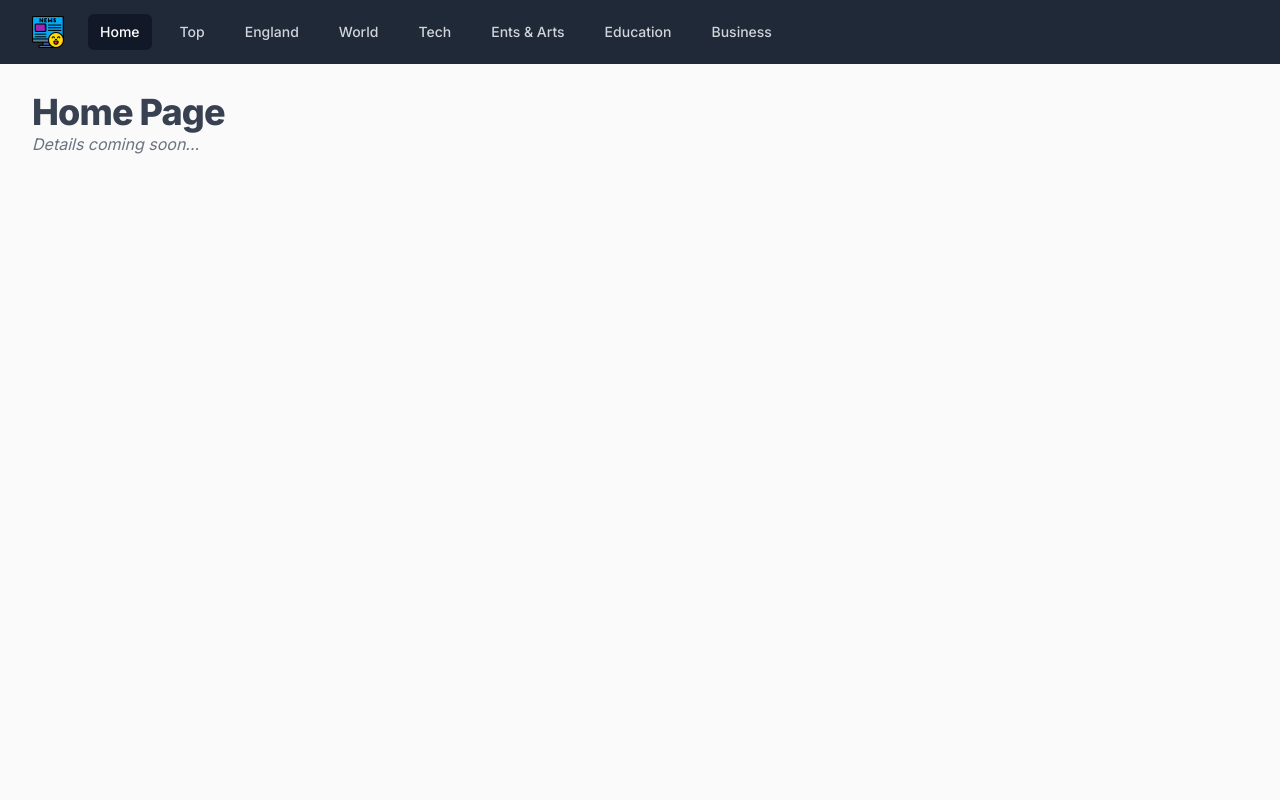
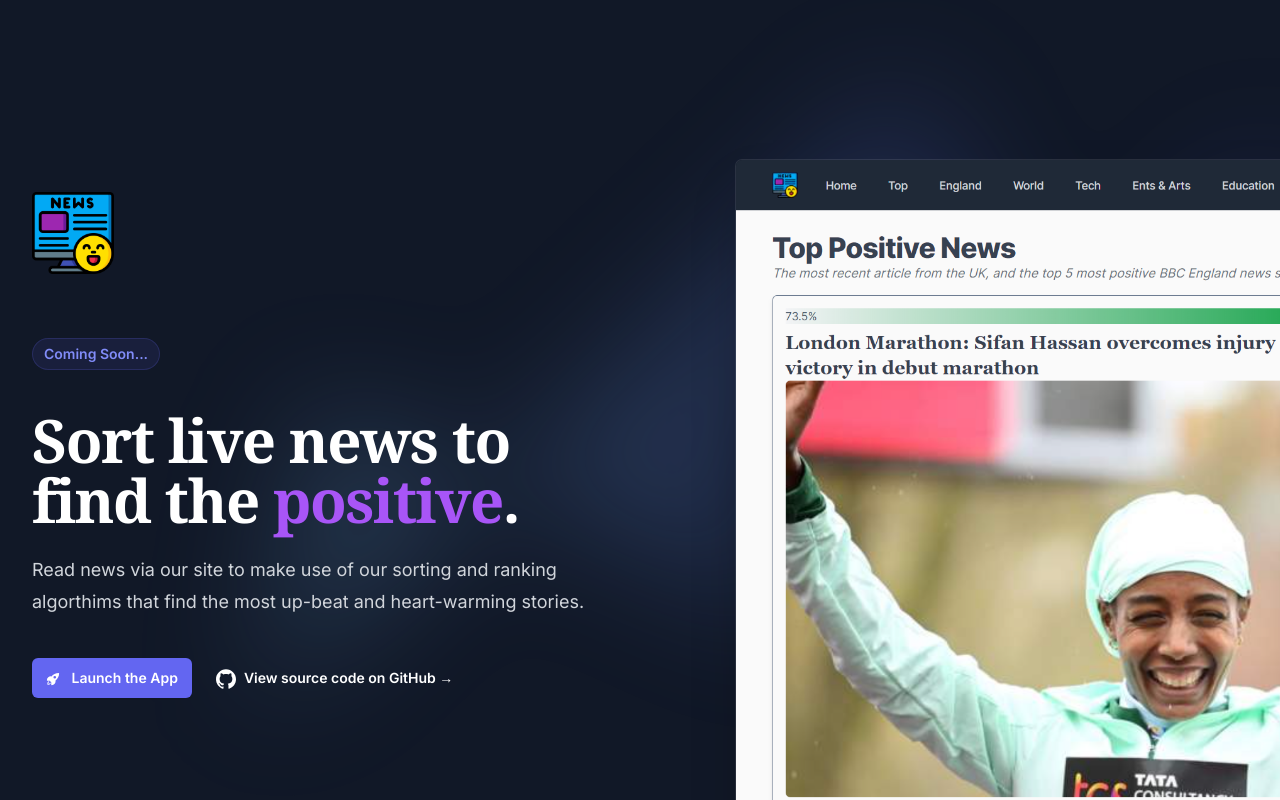
Before and after one commit to tj2904/positive-press, a Next.js app: page / in a window 1280 px wide. Shown: the top 800 px of the page. Built offline with nearby package versions, Linux system fonts and the light colour scheme.

Commit message:
add landing page

```diff
--- a/app/layout.tsx
+++ b/app/layout.tsx
@@ -1,5 +1,4 @@
 import "../styles/globals.css";
-import Header from "./components/Header";
 import { Inter } from '@next/font/google'
 import { AnalyticsWrapper } from './components/analytics';
 
@@ -14,13 +13,9 @@ export default function RootLayout({
     <html lang="en" className={inter.className}>
       <head />
       <body className="bg-neutral-50">
-        <Header />
-        <div className="container mx-auto max-w-8xl px-4 sm:px-6 lg:px-8 mt-7">
-          {/* <div className="mt-16 text-transparent text-6xl bg-clip-text bg-gradient-to-r from-blue-700 to-teal-300 text-center font-serif font-extrabold">
-            Positive Press
-          </div> */}
+
           {children}
-        </div>
+
         <AnalyticsWrapper />
       </body>
     </html>
--- /dev/null
+++ b/app/news/layout.tsx
@@ -0,0 +1,17 @@
+import Header from "../components/Header"
+import { Inter } from "@next/font/google"
+
+export default function NewsLayout({
+  children,
+}: {
+  children: React.ReactNode
+}) {
+  return (
+    <div>
+      <Header />
+      <div className="container mx-auto max-w-8xl px-4 sm:px-6 lg:px-8 mt-7">
+        {children}
+      </div>
+    </div>
+  )
+}
--- a/app/page.tsx
+++ b/app/page.tsx
@@ -1,12 +1,85 @@
-function Home() {
+"use client"
+import { HiChevronRight } from "react-icons/hi"
+import { HiRocketLaunch } from "react-icons/hi2"
+import screenshot from "../public/screenshot-trial-page.png"
+import logo from "../public/logo-512x512.png"
+import Image from "next/image"
+import { SiGithub } from "react-icons/si"
+import Modal from "../components/modal"
+import { useState } from "react"
+
+export default function Home() {
+  const [modal, setModal] = useState(false)
+  const Toggle = () => setModal(!modal)
 
   return (
-    <>
-      <h1 className="text-3xl font-extrabold tracking-tight text-gray-700 sm:text-4xl"
-      >Home Page</h1>
-      <p className="italic text-gray-500 mt-0 mb-4">Details coming soon...</p>
-    </>
+    <div className="relative isolate overflow-hidden bg-gray-900">
+      <div
+        className="absolute left-[calc(50%-4rem)] top-10 -z-10 transform-gpu blur-3xl sm:left-[calc(50%-18rem)] lg:left-48 lg:top-[calc(50%-30rem)] xl:left-[calc(50%-24rem)]"
+        aria-hidden="true"
+      >
+        <div
+          className="aspect-[1108/632] w-[69.25rem] bg-gradient-to-r from-[#80caff] to-[#4f46e5] opacity-20"
+          style={{
+            clipPath:
+              "polygon(73.6% 51.7%, 91.7% 11.8%, 100% 46.4%, 97.4% 82.2%, 92.5% 84.9%, 75.7% 64%, 55.3% 47.5%, 46.5% 49.4%, 45% 62.9%, 50.3% 87.2%, 21.3% 64.1%, 0.1% 100%, 5.4% 51.1%, 21.4% 63.9%, 58.9% 0.2%, 73.6% 51.7%)",
+          }}
+        />
+      </div>
+      <div className="mx-auto max-w-7xl px-6 pb-24 pt-10 sm:pb-32 lg:flex lg:px-8 lg:py-40">
+        <div className="mx-auto max-w-2xl flex-shrink-0 lg:mx-0 lg:max-w-xl lg:pt-8">
+          <Image className="h-18" src={logo} alt="Positive Press" width="82" />
+          <div className="mt-24 sm:mt-32 lg:mt-16">
+            <div className="inline-flex space-x-6">
+              <span className="rounded-full bg-indigo-500/10 px-3 py-1 text-sm font-semibold leading-6 text-indigo-400 ring-1 ring-inset ring-indigo-500/20">
+                Coming Soon...
+              </span>
+              {/*  <span className="inline-flex items-center space-x-2 text-sm font-medium leading-6 text-gray-300">
+                <span>Just shipped v1.0</span>
+                <HiChevronRight
+                  className="h-5 w-5 text-gray-500"
+                  aria-hidden="true"
+                />
+              </span> */}
+            </div>
+          </div>
+          <h1 className="mt-10 text-4xl font-serif font-bold tracking-tight text-white sm:text-6xl">
+            Sort live news to find the{" "}
+            <span className="text-purple-500">positive</span>.
+          </h1>
+          <p className="mt-6 text-lg leading-8 text-gray-300">
+            Read news via our site to make use of our sorting and ranking
+            algorthims that find the most up-beat and heart-warming stories.
+          </p>
+          <div className="mt-10 flex items-center gap-x-6">
+            <button
+              onClick={() => Toggle()}
+              className="rounded-md bg-indigo-500 px-3.5 py-2.5 text-sm font-semibold text-white shadow-sm hover:bg-indigo-400 focus-visible:outline focus-visible:outline-2 focus-visible:outline-offset-2 focus-visible:outline-indigo-400"
+            >
+              <HiRocketLaunch className="inline mr-2" /> Launch the App
+            </button>
+            <a
+              href="https://github.com/tj2904/positive-press"
+              className="text-sm font-semibold leading-6 text-white"
+            >
+              <SiGithub className="text-white text-xl mr-2 leading-6 inline" />
+              View source code on GitHub <span aria-hidden="true">→</span>
+            </a>
+          </div>
+        </div>
+        <Modal show={modal} close={Toggle} />
+        <div className="mx-auto mt-16 flex max-w-2xl sm:mt-24 lg:ml-10 lg:mr-0 lg:mt-0 lg:max-w-none lg:flex-none xl:ml-32">
+          <div className="max-w-3xl flex-none sm:max-w-5xl lg:max-w-none">
+            <Image
+              src={screenshot}
+              alt="App screenshot"
+              width={2432}
+              height={1442}
+              className="w-[76rem] rounded-md bg-white/5 shadow-2xl ring-1 ring-white/10"
+            />
+          </div>
+        </div>
+      </div>
+    </div>
   )
 }
-
-export default Home
--- a/package.json
+++ b/package.json
@@ -10,6 +10,7 @@
   },
   "dependencies": {
     "@headlessui/react": "^1.7.14",
+    "@heroicons/react": "^2.0.17",
     "@next/font": "13.1.1",
     "@types/node": "18.11.18",
     "@types/react": "18.0.26",
--- a/pages/index.tsx
+++ /dev/null
@@ -1,85 +0,0 @@
-import { HiChevronRight } from "react-icons/hi";
-import {HiRocketLaunch} from "react-icons/hi2"
-import screenshot from "../public/screenshot-trial-page.png";
-import logo from "../public/logo-512x512.png";
-import Image from "next/image";
-import { SiGithub } from "react-icons/si";
-import Modal from "../components/modal";
-import { useState } from "react";
-
-export default function Home() {
-  const [modal, setModal] = useState(false);
-  const Toggle = () => setModal(!modal);
-
-  return (
-    <div className="relative isolate overflow-hidden bg-gray-900">
-      <div
-        className="absolute left-[calc(50%-4rem)] top-10 -z-10 transform-gpu blur-3xl sm:left-[calc(50%-18rem)] lg:left-48 lg:top-[calc(50%-30rem)] xl:left-[calc(50%-24rem)]"
-        aria-hidden="true"
-      >
-        <div
-          className="aspect-[1108/632] w-[69.25rem] bg-gradient-to-r from-[#80caff] to-[#4f46e5] opacity-20"
-          style={{
-            clipPath:
-              "polygon(73.6% 51.7%, 91.7% 11.8%, 100% 46.4%, 97.4% 82.2%, 92.5% 84.9%, 75.7% 64%, 55.3% 47.5%, 46.5% 49.4%, 45% 62.9%, 50.3% 87.2%, 21.3% 64.1%, 0.1% 100%, 5.4% 51.1%, 21.4% 63.9%, 58.9% 0.2%, 73.6% 51.7%)",
-          }}
-        />
-      </div>
-      <div className="mx-auto max-w-7xl px-6 pb-24 pt-10 sm:pb-32 lg:flex lg:px-8 lg:py-40">
-        <div className="mx-auto max-w-2xl flex-shrink-0 lg:mx-0 lg:max-w-xl lg:pt-8">
-          <Image className="h-18" src={logo} alt="Positive Press" width="82" />
-          <div className="mt-24 sm:mt-32 lg:mt-16">
-            <div className="inline-flex space-x-6">
-              <span className="rounded-full bg-indigo-500/10 px-3 py-1 text-sm font-semibold leading-6 text-indigo-400 ring-1 ring-inset ring-indigo-500/20">
-                Coming Soon...
-              </span>
-              {/*  <span className="inline-flex items-center space-x-2 text-sm font-medium leading-6 text-gray-300">
-                <span>Just shipped v1.0</span>
-                <HiChevronRight
-                  className="h-5 w-5 text-gray-500"
-                  aria-hidden="true"
-                />
-              </span> */}
-            </div>
-          </div>
-          <h1 className="mt-10 text-4xl font-serif font-bold tracking-tight text-white sm:text-6xl">
-            Sort live news to find the{" "}
-            <span className="text-purple-500">positive</span>.
-          </h1>
-          <p className="mt-6 text-lg leading-8 text-gray-300">
-            Read news via our site to make use of our sorting and ranking
-            algorthims that find the most up-beat and heart-warming stories.
-          </p>
-          <div className="mt-10 flex items-center gap-x-6">
-            <button
-              onClick={() => Toggle()}
-              className="rounded-md bg-indigo-500 px-3.5 py-2.5 text-sm font-semibold text-white shadow-sm hover:bg-indigo-400 focus-visible:outline focus-visible:outline-2 focus-visible:outline-offset-2 focus-visible:outline-indigo-400"
-            >
-              <HiRocketLaunch className="inline mr-2" /> Launch
-              the App
-            </button>
-            <a
-              href="https://github.com/tj2904/positive-press"
-              className="text-sm font-semibold leading-6 text-white"
-            >
-              <SiGithub className="text-white text-xl  leading-6 inline" />
-              View source code on GitHub <span aria-hidden="true">→</span>
-            </a>
-          </div>
-        </div>
-        <Modal show={modal} close={Toggle} />
-        <div className="mx-auto mt-16 flex max-w-2xl sm:mt-24 lg:ml-10 lg:mr-0 lg:mt-0 lg:max-w-none lg:flex-none xl:ml-32">
-          <div className="max-w-3xl flex-none sm:max-w-5xl lg:max-w-none">
-            <Image
-              src={screenshot}
-              alt="App screenshot"
-              width={2432}
-              height={1442}
-              className="w-[76rem] rounded-md bg-white/5 shadow-2xl ring-1 ring-white/10"
-            />
-          </div>
-        </div>
-      </div>
-    </div>
-  );
-}
```
Also changed, not shown: 1 other file (tests, documents, lock files or other folders).
